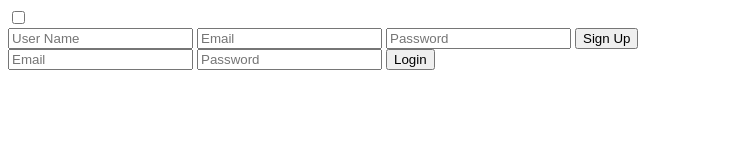
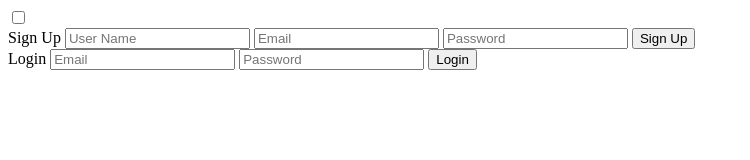
Before and after one commit to AtousaEskandarpour/AZ-P, a plain HTML site: page index.html in a window 1280 px wide. Shown: the whole page, without its empty margins (0-750 px from the left). Drawn offline with Linux system fonts and the light colour scheme.

Commit message:
add label and class for login and sign up form

```diff
--- a/index.html
+++ b/index.html
@@ -11,7 +11,8 @@
         <input type="checkbox" id="chk">
 
         <div>
-            <form>
+            <form class="signup">
+                <label for="chk">Sign Up</label>
                 <input type="text" name="text" placeholder="User Name">
                 <input type="email" name="email" placeholder="Email">
                 <input type="password" name="password" placeholder="Password">
@@ -19,7 +20,8 @@
             </form>
         </div>
         <div>
-            <form>
+            <form class="login">
+                <label for="chk">Login</label>
                 <input type="email" name="email" placeholder="Email">
                 <input type="password" name="password" placeholder="Password">
                 <button>Login</button>
```
